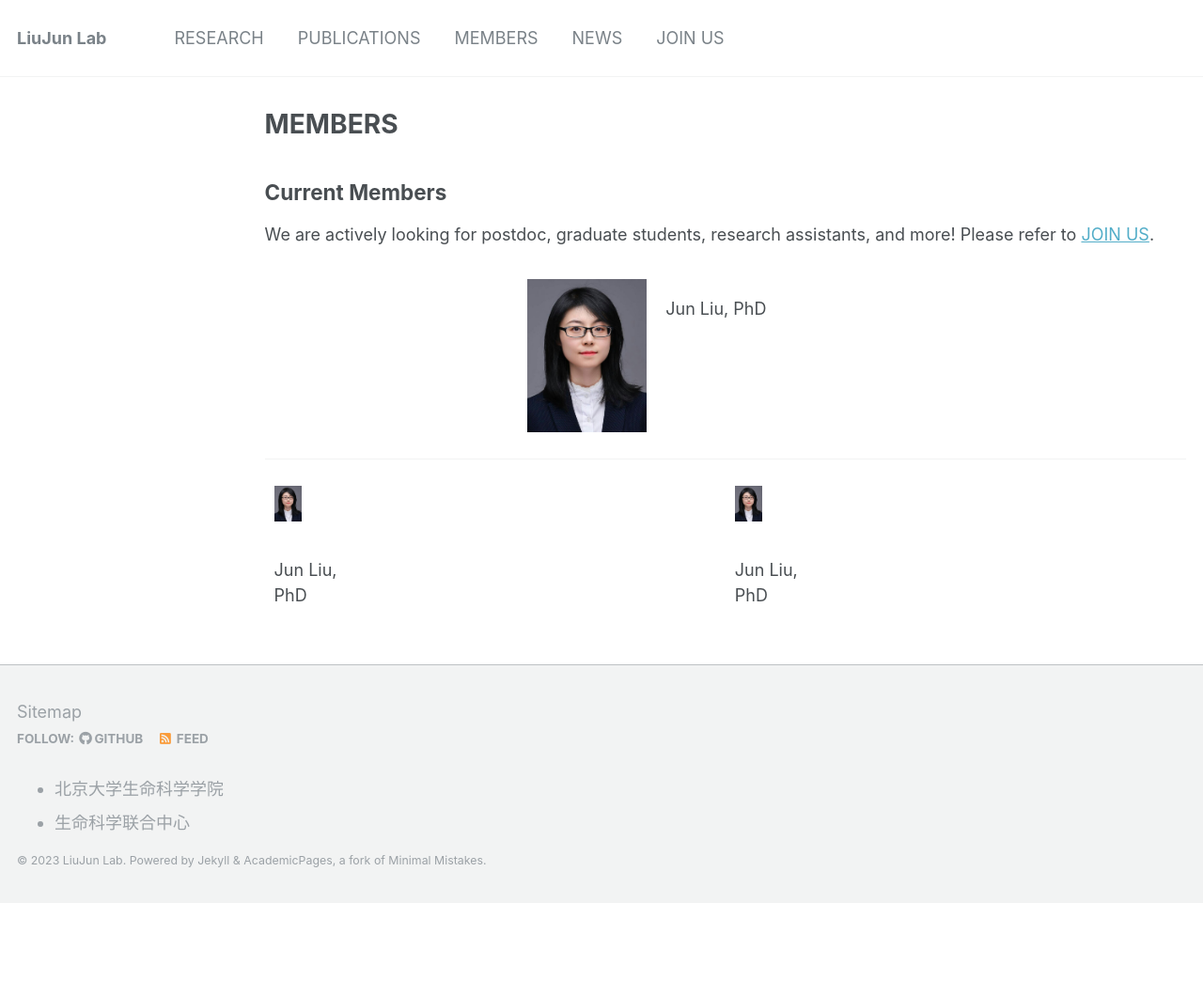
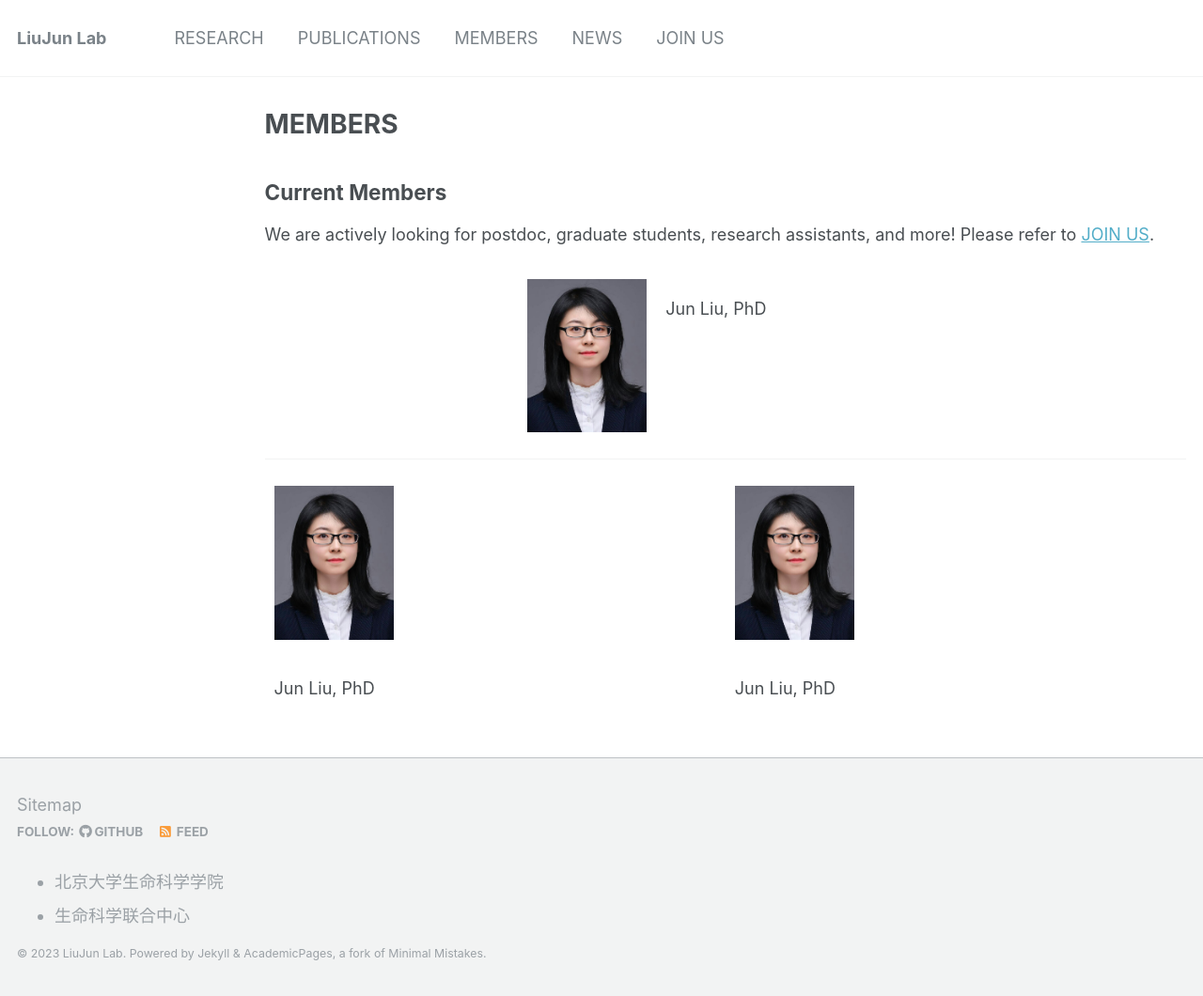
Before and after one commit to TangLi025/TangLi025.github.io, a Jekyll site: the page built from _pages/Members.md, in a window 1280 px wide. Shown: the whole page at 94% size. Built offline with Jekyll 4.4.1, drawn with Linux system fonts in a browser that asks for light colours; before the commit the page ends 961 px from its top, so only the background shows below that.

Commit message:
Update Members.md

```diff
--- a/_pages/Members.md
+++ b/_pages/Members.md
@@ -25,19 +25,19 @@ We are actively looking for postdoc, graduate students, research assistants, and
 ---
 
 <div style="display:flex; flex-direction:row;justify-content: center;">
-  <div style="flex:1; ">
-    <div style="width: 10%;padding:10px;">
+  <div style="flex:1; flex-direction:col;">
+    <div style="width: 30%;padding:10px;">
       <img src="../images/image_JpEFFpqNnf.png" style="max-width:100%; height:auto;">
     </div>
-    <div style="width: 20%;padding:10px;">
+    <div style="width: 60%;padding:10px;">
       <p>Jun Liu, PhD</p>
     </div>
   </div>
-  <div style="flex:1;">
-    <div style="width: 10%;padding:10px;">
+  <div style="flex:1; flex-direction:col">
+    <div style="width: 30%;padding:10px;">
       <img src="../images/image_JpEFFpqNnf.png" style="max-width:100%; height:auto;">
     </div>
-    <div style="width: 20%;padding:10px;">
+    <div style="width: 60%;padding:10px;">
       <p>Jun Liu, PhD</p>
     </div>
   </div>
```
